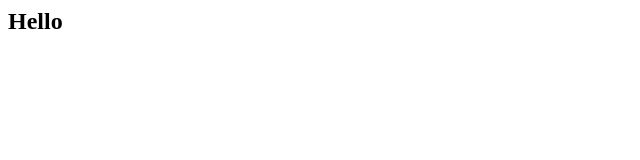
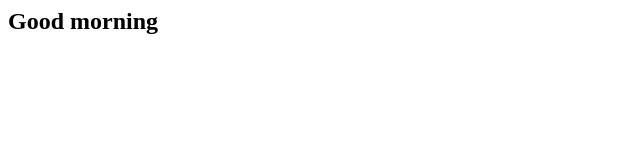
Before and after one commit to AlexMassin/CPS847Group13, a plain HTML site: page git_tst/index.html in a window 1280 px wide. Shown: the whole page, without its empty margins (0-640 px from the left). Drawn offline with Linux system fonts and the light colour scheme.

Commit message:
branch 2 upload

```diff
--- a/git_tst/index.html
+++ b/git_tst/index.html
@@ -1,3 +1,3 @@
 <html>
-  <h2>Hello</h2>
+  <h2>Good morning</h2>
 </html>
```
